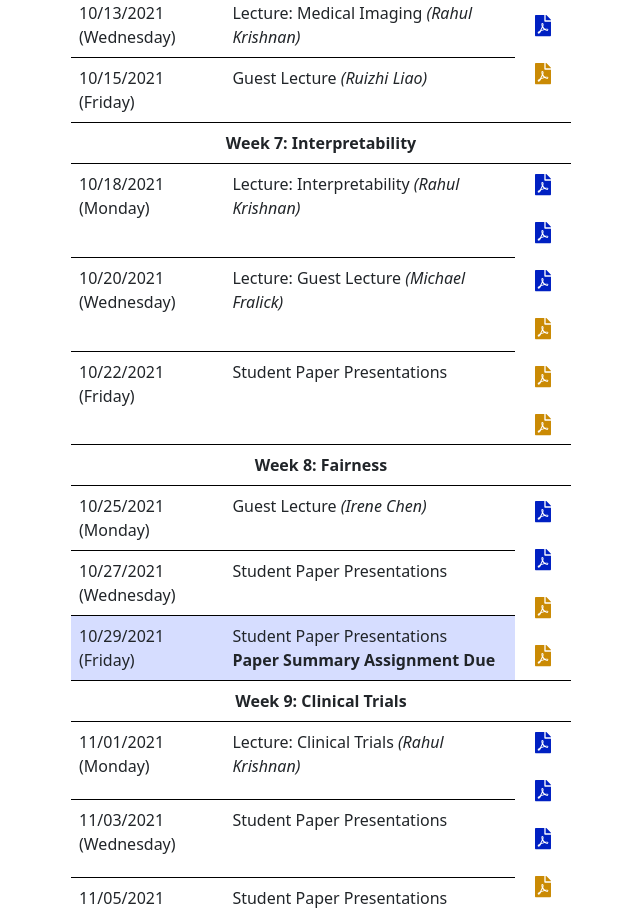
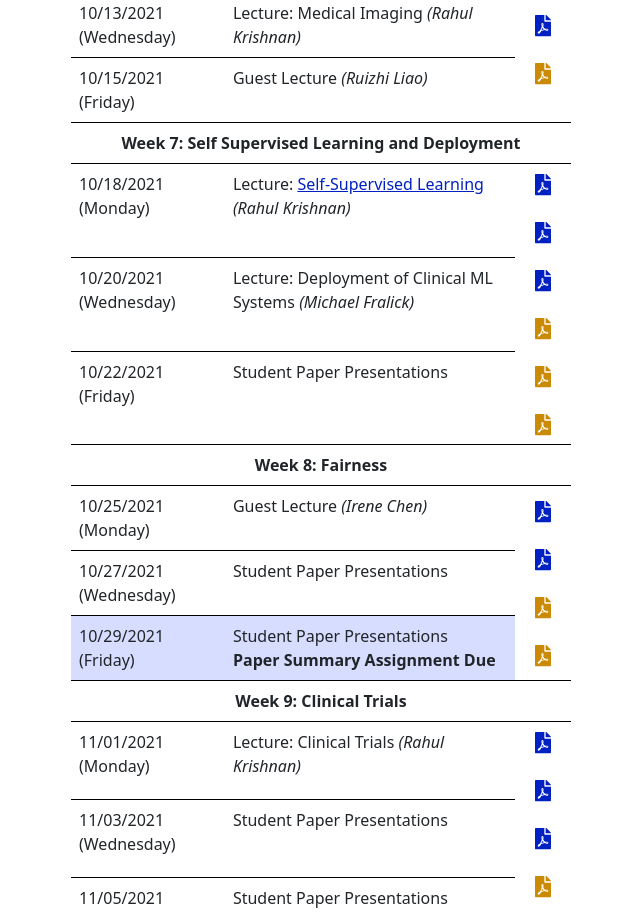
Before and after one commit to CSC2541HF-2021/CSC2541HF-2021.github.io, a Next.js app: page /schedule in a window 1280 px wide. Shown: the part 1780-2694 px from the top of the page, without its empty margins (319-959 px from the left). Built offline with nearby package versions, Linux system fonts and the light colour scheme; what @tailwindcss/typography would draw is missing.

Commit message:
Update Week 7 title, upload W7L1 slides

```diff
--- a/pages/schedule.js
+++ b/pages/schedule.js
@@ -264,11 +264,11 @@ export default function Home() {
               </tr>
               {/* WEEK 7 */}
               <tr>
-                <td colSpan="3" align="center"><b>Week 7: Interpretability</b></td>
+                <td colSpan="3" align="center"><b>Week 7: Self Supervised Learning and Deployment</b></td>
               </tr>
               <tr>
                 <td>10/18/2021 (Monday)</td>
-                <td>Lecture: Interpretability <i>(Rahul Krishnan)</i></td>
+                <td>Lecture: <a href="lectures/csc2541_lecture9-ssl.pdf" target="_blank">Self-Supervised Learning</a> <i>(Rahul Krishnan)</i></td>
                 <td rowSpan="3" style={{verticalAlign: "middle"}}>
                   {makeLink("mandatory",
                   "https://arxiv.org/pdf/1810.03993.pdf",
@@ -297,7 +297,7 @@ export default function Home() {
               </tr>
               <tr>
                 <td>10/20/2021 (Wednesday)</td>
-                <td>Lecture: Guest Lecture <i>(Michael Fralick)</i></td>
+                <td>Lecture: Deployment of Clinical ML Systems <i>(Michael Fralick)</i></td>
               </tr>
               <tr>
                 <td>10/22/2021 (Friday)</td>
```
Also changed, not shown: 1 other file (tests, documents, lock files or other folders).
